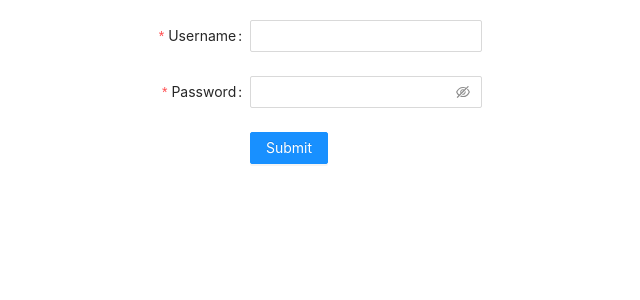
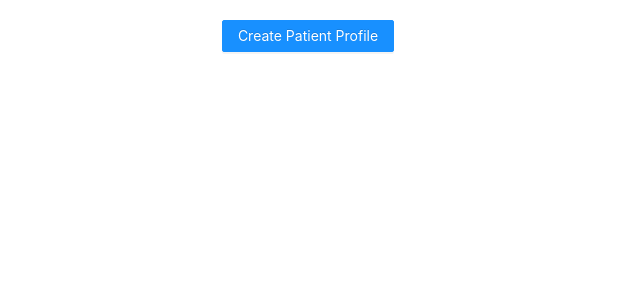
Before and after one commit to mahimag/VAS, a React (Create React App) app: page /launch in a window 1280 px wide. Shown: the top 300 px of the page, without its empty margins (332-972 px from the left). Built offline with nearby package versions, Linux system fonts and the light colour scheme; sample sign-in values are in the browser's storage.

Commit message:
Redux Bug Fixes

```diff
--- a/src/App.tsx
+++ b/src/App.tsx
@@ -1,6 +1,11 @@
 import React, { Profiler, useContext, useState } from 'react';
-import Login from './components/Login';
+import Login from './pages/Login';
 import { LoginProvider } from "./contexts/LoginContext";
+import { BrowserRouter } from "react-router-dom";
+import { Provider } from "react-redux";
+import Routing from './routes/Routing';
+import { store } from "./store";
+
 
 const App: React.FC = () => {
   const [showProfile, setShowProfile] = useState(false);
@@ -9,9 +14,11 @@ const App: React.FC = () => {
 
   return (
     <div className= "form">
-      <LoginProvider>
-          <Login />
-      </LoginProvider>
+      <Provider store={store} >
+        <BrowserRouter>
+          <Routing />
+        </BrowserRouter>
+      </Provider>
     </div>
   );
 }
--- a/src/components/Login.tsx
+++ /dev/null
@@ -1,67 +0,0 @@
-import { Button, Form, Input } from 'antd';
-import React, { useState, useContext } from 'react';
-import { createTextChangeRange } from 'typescript';
-import { ContextInterface, LoginContext } from '../contexts/LoginContext';
-
-const changeIsLoggedIn = (ctx: ContextInterface) => {
-  ctx.setIsLoggedIn((prev: boolean) => !prev);
-  console.log("This user is, ", ctx.isLoggedIn);
-}
-
-const onSubmitHandler = (ctxValue: ContextInterface) => {
-  ctxValue.setIsLoggedIn((prev) => !prev);
-  console.log(ctxValue.isLoggedIn);
-}
-
-const Login: React.FC = () => {
-  const ctxValue = useContext(LoginContext) as ContextInterface;
-
-  const onFinish = (values: any) => {
-    console.log('Success:', values);
-  };
-
-  const onFinishFailed = (errorInfo: any) => {
-    console.log('Failed:', errorInfo);
-  };
-
-  // return (
-  //       <button onClick={() => onSubmitHandler(ctxValue)}>Login</button>
-
-  // );
-
-  return (
-    <Form
-      name="basic"
-      labelCol={{ span: 8 }}
-      wrapperCol={{ span: 16 }}
-      initialValues={{ remember: true }}
-      onFinish={onFinish}
-      onFinishFailed={onFinishFailed}
-      autoComplete="off"
-    >
-      <Form.Item
-        label="Username"
-        name="username"
-        rules={[{ required: true, message: 'Please input your username!' }]}
-      >
-        <Input />
-      </Form.Item>
-
-      <Form.Item
-        label="Password"
-        name="password"
-        rules={[{ required: true, message: 'Please input your password!' }]}
-      >
-        <Input.Password />
-      </Form.Item>
-
-      <Form.Item wrapperCol={{ offset: 8, span: 16 }}>
-        <Button onClick={() => onSubmitHandler(ctxValue)} type="primary" htmlType="submit">
-          Submit
-        </Button>
-      </Form.Item>
-    </Form>
-  );
-
-}
-export default Login;
--- a/src/pages/LaunchingPage.tsx
+++ b/src/pages/LaunchingPage.tsx
@@ -3,7 +3,6 @@ import { useNavigate } from 'react-router-dom';
 import { ContextInterface, LoginContext } from '../contexts/LoginContext';
 import { Button, Form, Input } from 'antd';
 import { createTextChangeRange, updateShorthandPropertyAssignment } from 'typescript';
-
 
 
 const LaunchingPage: React.FC = () => {
--- a/src/routes/Routing.tsx
+++ b/src/routes/Routing.tsx
@@ -1,14 +1,24 @@
-import { BrowserRouter as Router, Route, Routes } from "react-router-dom";
-import Dashboard from "../components/Dashboard";
-import Login from "../components/Login";
-import Profile from "../components/Profile";
+import { BrowserRouter as Router, Route, Routes, Navigate } from "react-router-dom";
+import Dashboard from "../pages/Dashboard";
+import LaunchingPage from "../pages/LaunchingPage";
+import Login from "../pages/Login";
+import ManagePatient from "../pages/ManagePatient";
+import Profile from "../pages/Profile";
+
+var checkAuth = false;
 
 export default function Routing() {
+
+  if(localStorage.getItem('LoggedIn') === 'true' ){
+    checkAuth = true;
+  }
   return (
     <Routes>
-      <Route path="/profile" element={<Profile />} />
       <Route path="/" element={<Dashboard />} />
       <Route path="/login" element={<Login />} />
+      <Route path="/launch" element={checkAuth ? <LaunchingPage /> : <Navigate to={"/login"} />} />
+      <Route path="/create" element={<ManagePatient />} />
+      <Route path="/profile" element={<Profile />} />
     </Routes>
   );
 }
```
Also changed, not shown: src/components/Dashboard.tsx (deleted, +0 -17 lines), src/components/Profile.tsx (deleted, +0 -14 lines).
